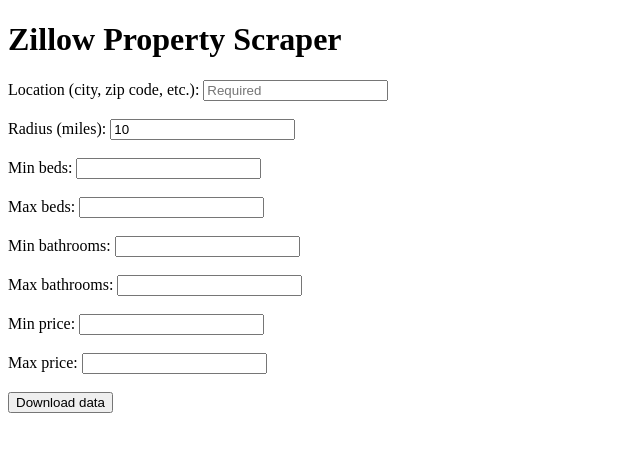
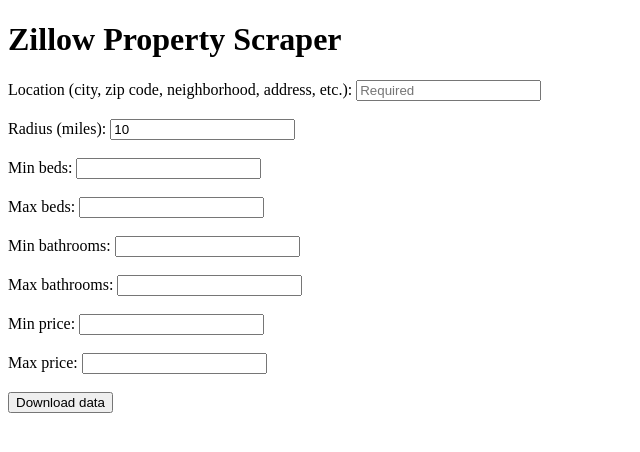
Before and after one commit to damoose717/zillow_app, a Flask app: page / in a window 1280 px wide. Shown: the top 452 px of the page, without its empty margins (0-640 px from the left). Run offline with Flask 3, Linux system fonts and the light colour scheme.

Commit message:
fixed readme and location

```diff
--- a/templates/form.html
+++ b/templates/form.html
@@ -3,12 +3,12 @@
 <head>
 	<meta charset="UTF-8">
 	<meta name="viewport" content="width=device-width, initial-scale=1.0">
-	<title>CSV Generator</title>
+	<title>Zillow Property Scraper</title>
 </head>
 <body>
 	<h1>Zillow Property Scraper</h1>
     <form action="{{ url_for("download_csv")}}" method="post">
-        <label for="location">Location (city, zip code, etc.):</label>
+        <label for="location">Location (city, zip code, neighborhood, address, etc.):</label>
         <input type="text" id="location" name="location" placeholder="Required" required>
         <br>
         <br>
```
Also changed, not shown: README.md.
